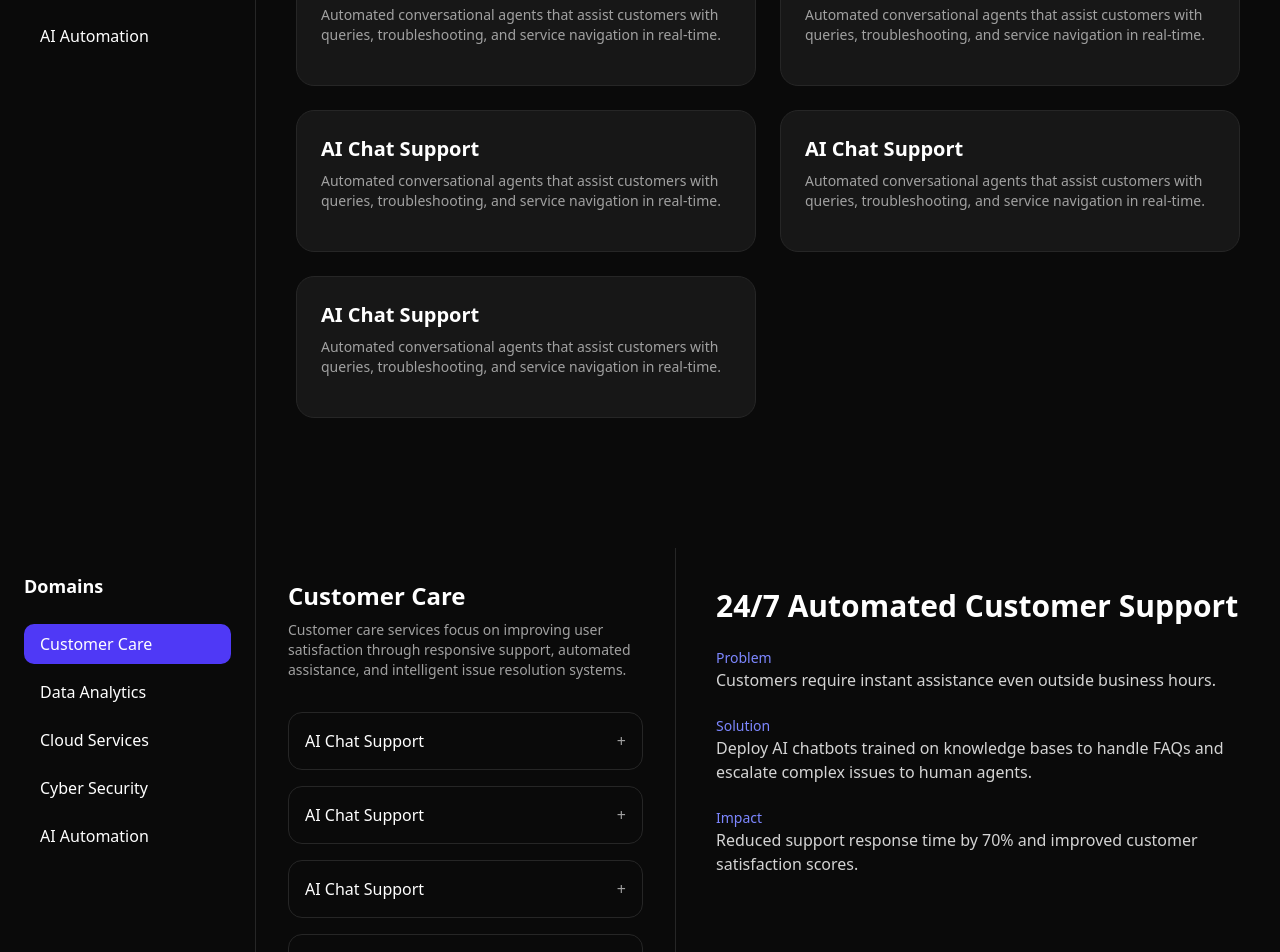
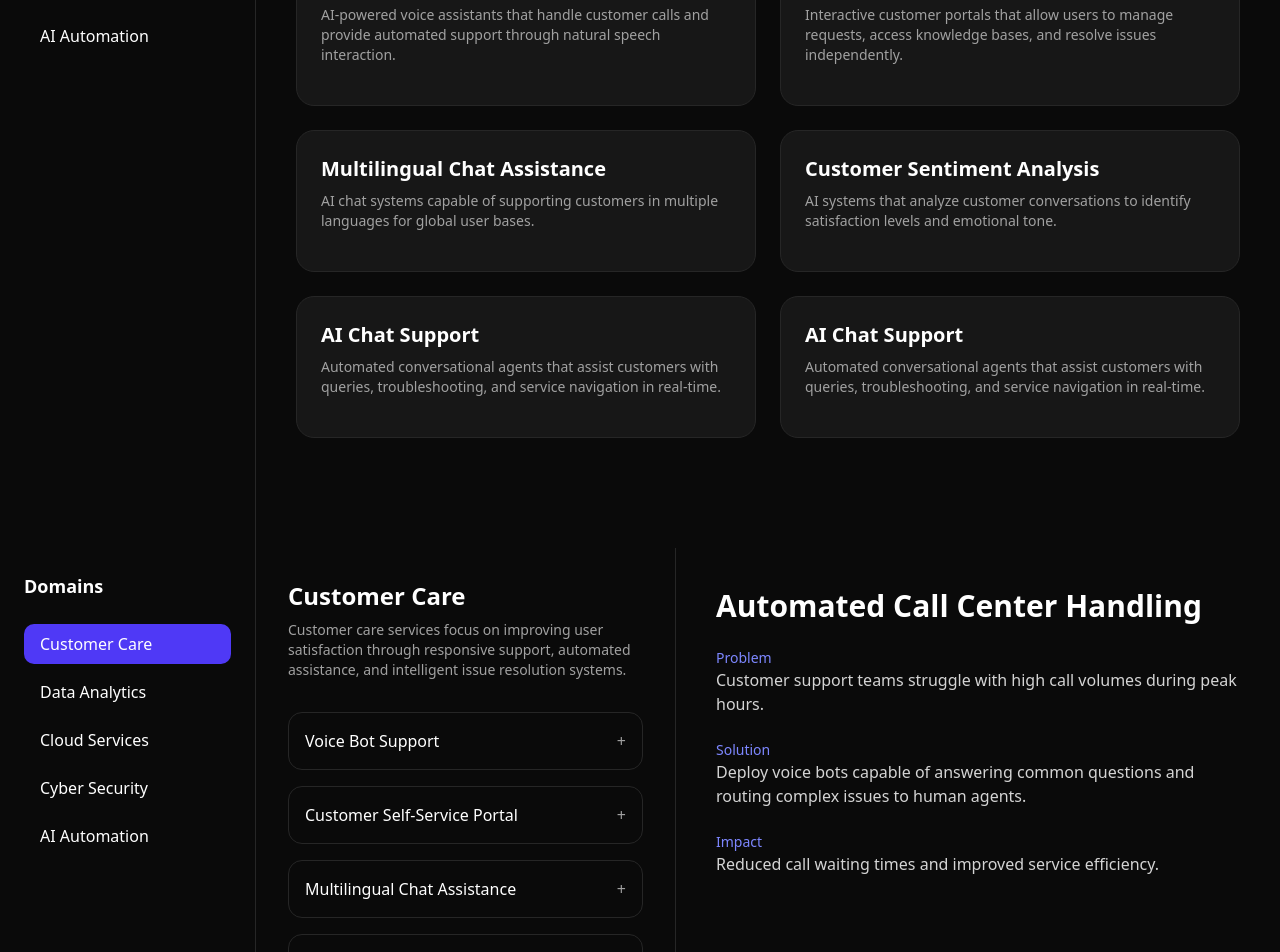
Before and after one commit to vineet-k09/uiux, a Next.js app: page /services in a window 1280 px wide. Shown: the part 300-1252 px from the top of the page. Built offline with nearby package versions, Linux system fonts and the light colour scheme.

Commit message:
removed scrollbar

```diff
--- a/app/services/componenets/service-panel.tsx
+++ b/app/services/componenets/service-panel.tsx
@@ -24,7 +24,7 @@ export default function ServicePanel({
     const [openService, setOpenService] = useState<string | null>(null)
 
     return (
-        <div className="w-105 border-r border-neutral-800 p-8 overflow-y-auto">
+        <div className="w-105 border-r border-neutral-800 p-8 overflow-y-auto no-scrollbar">
 
             <motion.div
                 key={domain.id}
--- a/data/services.json
+++ b/data/services.json
@@ -4,9 +4,108 @@
       "id": "customer-care",
       "name": "Customer Care",
       "description": "Customer care services focus on improving user satisfaction through responsive support, automated assistance, and intelligent issue resolution systems.",
-      "services": [
-        {
-          "id": "ai-chat-support",
+      "services": [{
+  "id": "ai-chat-support1",
+  "name": "Voice Bot Support",
+  "description": "AI-powered voice assistants that handle customer calls and provide automated support through natural speech interaction.",
+  "use_cases": [
+    {
+      "title": "Automated Call Center Handling",
+      "problem": "Customer support teams struggle with high call volumes during peak hours.",
+      "solution": "Deploy voice bots capable of answering common questions and routing complex issues to human agents.",
+      "impact": "Reduced call waiting times and improved service efficiency."
+    },
+    {
+      "title": "Appointment Scheduling via Voice",
+      "problem": "Customers often need assistance booking appointments through support lines.",
+      "solution": "Voice assistants integrated with scheduling systems allow users to book or modify appointments.",
+      "impact": "Improved booking convenience and reduced manual scheduling workload."
+    },
+    {
+      "title": "Voice-Based Order Tracking",
+      "problem": "Customers frequently call to check delivery updates.",
+      "solution": "Voice bots integrated with logistics APIs provide real-time shipment tracking.",
+      "impact": "Reduced repetitive support calls and improved delivery transparency."
+    }
+  ]
+},
+{
+  "id": "ai-chat-support2",
+  "name": "Customer Self-Service Portal",
+  "description": "Interactive customer portals that allow users to manage requests, access knowledge bases, and resolve issues independently.",
+  "use_cases": [
+    {
+      "title": "Knowledge Base Assistance",
+      "problem": "Customers cannot easily find answers to common questions.",
+      "solution": "Implement searchable knowledge bases powered by AI recommendations.",
+      "impact": "Reduced support tickets and empowered customers with self-service tools."
+    },
+    {
+      "title": "Account Issue Resolution",
+      "problem": "Users need assistance resetting passwords or updating account settings.",
+      "solution": "Provide automated workflows and guided troubleshooting steps.",
+      "impact": "Reduced dependency on human agents and faster issue resolution."
+    },
+    {
+      "title": "Customer Feedback Collection",
+      "problem": "Businesses lack structured feedback from customers after support interactions.",
+      "solution": "Embed automated feedback forms and sentiment analysis tools.",
+      "impact": "Improved service quality through actionable customer insights."
+    }
+  ]
+},
+{
+  "id": "ai-chat-support3",
+  "name": "Multilingual Chat Assistance",
+  "description": "AI chat systems capable of supporting customers in multiple languages for global user bases.",
+  "use_cases": [
+    {
+      "title": "Global Customer Support",
+      "problem": "Companies expanding internationally struggle with language barriers.",
+      "solution": "Deploy multilingual chatbots with automatic language detection.",
+      "impact": "Expanded global reach and improved support accessibility."
+    },
+    {
+      "title": "Localized Product Guidance",
+      "problem": "Users in different regions require localized product explanations.",
+      "solution": "Provide region-specific product information through multilingual AI assistants.",
+      "impact": "Improved product understanding and higher customer engagement."
+    },
+    {
+      "title": "Real-Time Translation for Agents",
+      "problem": "Support teams cannot communicate with customers speaking different languages.",
+      "solution": "Implement AI translation tools integrated with chat platforms.",
+      "impact": "Enabled cross-language communication and improved service coverage."
+    }
+  ]
+},
+{
+  "id": "ai-chat-support4",
+  "name": "Customer Sentiment Analysis",
+  "description": "AI systems that analyze customer conversations to identify satisfaction levels and emotional tone.",
+  "use_cases": [
+    {
+      "title": "Support Conversation Monitoring",
+      "problem": "Companies struggle to identify frustrated customers during support interactions.",
+      "solution": "Analyze chat transcripts using NLP models to detect negative sentiment.",
+      "impact": "Enabled proactive intervention by supervisors and improved customer satisfaction."
+    },
+    {
+      "title": "Service Quality Insights",
+      "problem": "Businesses lack insight into the effectiveness of support interactions.",
+      "solution": "Use AI to analyze conversation trends and agent performance.",
+      "impact": "Improved training programs and service quality."
+    },
+    {
+      "title": "Product Feedback Mining",
+      "problem": "Customer chats contain valuable product feedback that often goes unnoticed.",
+      "solution": "Apply text analytics to extract product improvement suggestions.",
+      "impact": "Better product development informed by real customer insights."
+    }
+  ]
+}
+, {
+          "id": "ai-chat-support34",
           "name": "AI Chat Support",
           "description": "Automated conversational agents that assist customers with queries, troubleshooting, and service navigation in real-time.",
           "use_cases": [
@@ -43,118 +142,7 @@
             }
           ]
         }, {
-          "id": "ai-chat-support1",
-          "name": "AI Chat Support",
-          "description": "Automated conversational agents that assist customers with queries, troubleshooting, and service navigation in real-time.",
-          "use_cases": [
-            {
-              "title": "24/7 Automated Customer Support",
-              "problem": "Customers require instant assistance even outside business hours.",
-              "solution": "Deploy AI chatbots trained on knowledge bases to handle FAQs and escalate complex issues to human agents.",
-              "impact": "Reduced support response time by 70% and improved customer satisfaction scores."
-            },
-            {
-              "title": "Order Status Automation",
-              "problem": "Support teams receive a high volume of repetitive order status requests.",
-              "solution": "Integrate chatbot systems with order management APIs to provide real-time updates.",
-              "impact": "Reduced repetitive tickets and allowed agents to focus on complex customer issues."
-            },
-
-        {
-          "title": "E-Commerce Platform Development",
-          "problem": "Businesses need scalable online storefronts capable of handling high traffic.",
-          "solution": "Develop modern web apps using scalable frameworks with integrated payment and inventory systems.",
-          "impact": "Improved customer engagement and increased online sales."
-        },
-        {
-          "title": "On-Demand Service App",
-          "problem": "Customers need convenient access to services through mobile devices.",
-          "solution": "Develop mobile applications with real-time notifications, location tracking, and payment integration.",
-          "impact": "Improved customer accessibility and higher service adoption rates."
-        },
-            {
-              "title": "Automated Ticket Routing",
-              "problem": "Support tickets are often delayed due to manual routing.",
-              "solution": "Implement rule-based ticket classification and automatic routing to relevant teams.",
-              "impact": "Improved resolution time and reduced operational overhead."
-            }
-          ]
-        }, {
-          "id": "ai-chat-support2",
-          "name": "AI Chat Support",
-          "description": "Automated conversational agents that assist customers with queries, troubleshooting, and service navigation in real-time.",
-          "use_cases": [
-            {
-              "title": "24/7 Automated Customer Support",
-              "problem": "Customers require instant assistance even outside business hours.",
-              "solution": "Deploy AI chatbots trained on knowledge bases to handle FAQs and escalate complex issues to human agents.",
-              "impact": "Reduced support response time by 70% and improved customer satisfaction scores."
-            },
-            {
-              "title": "Order Status Automation",
-              "problem": "Support teams receive a high volume of repetitive order status requests.",
-              "solution": "Integrate chatbot systems with order management APIs to provide real-time updates.",
-              "impact": "Reduced repetitive tickets and allowed agents to focus on complex customer issues."
-            },
-
-        {
-          "title": "E-Commerce Platform Development",
-          "problem": "Businesses need scalable online storefronts capable of handling high traffic.",
-          "solution": "Develop modern web apps using scalable frameworks with integrated payment and inventory systems.",
-          "impact": "Improved customer engagement and increased online sales."
-        },
-        {
-          "title": "On-Demand Service App",
-          "problem": "Customers need convenient access to services through mobile devices.",
-          "solution": "Develop mobile applications with real-time notifications, location tracking, and payment integration.",
-          "impact": "Improved customer accessibility and higher service adoption rates."
-        },
-            {
-              "title": "Automated Ticket Routing",
-              "problem": "Support tickets are often delayed due to manual routing.",
-              "solution": "Implement rule-based ticket classification and automatic routing to relevant teams.",
-              "impact": "Improved resolution time and reduced operational overhead."
-            }
-          ]
-        }, {
-          "id": "ai-chat-support3",
-          "name": "AI Chat Support",
-          "description": "Automated conversational agents that assist customers with queries, troubleshooting, and service navigation in real-time.",
-          "use_cases": [
-            {
-              "title": "24/7 Automated Customer Support",
-              "problem": "Customers require instant assistance even outside business hours.",
-              "solution": "Deploy AI chatbots trained on knowledge bases to handle FAQs and escalate complex issues to human agents.",
-              "impact": "Reduced support response time by 70% and improved customer satisfaction scores."
-            },
-            {
-              "title": "Order Status Automation",
-              "problem": "Support teams receive a high volume of repetitive order status requests.",
-              "solution": "Integrate chatbot systems with order management APIs to provide real-time updates.",
-              "impact": "Reduced repetitive tickets and allowed agents to focus on complex customer issues."
-            },
-
-        {
-          "title": "E-Commerce Platform Development",
-          "problem": "Businesses need scalable online storefronts capable of handling high traffic.",
-          "solution": "Develop modern web apps using scalable frameworks with integrated payment and inventory systems.",
-          "impact": "Improved customer engagement and increased online sales."
-        },
-        {
-          "title": "On-Demand Service App",
-          "problem": "Customers need convenient access to services through mobile devices.",
-          "solution": "Develop mobile applications with real-time notifications, location tracking, and payment integration.",
-          "impact": "Improved customer accessibility and higher service adoption rates."
-        },
-            {
-              "title": "Automated Ticket Routing",
-              "problem": "Support tickets are often delayed due to manual routing.",
-              "solution": "Implement rule-based ticket classification and automatic routing to relevant teams.",
-              "impact": "Improved resolution time and reduced operational overhead."
-            }
-          ]
-        }, {
-          "id": "ai-chat-support4",
+          "id": "ai-chat-support44",
           "name": "AI Chat Support",
           "description": "Automated conversational agents that assist customers with queries, troubleshooting, and service navigation in real-time.",
           "use_cases": [
```
Also changed, not shown: app/globals.css (+16 -0 lines), 1 other file (tests, documents, lock files or other folders).
